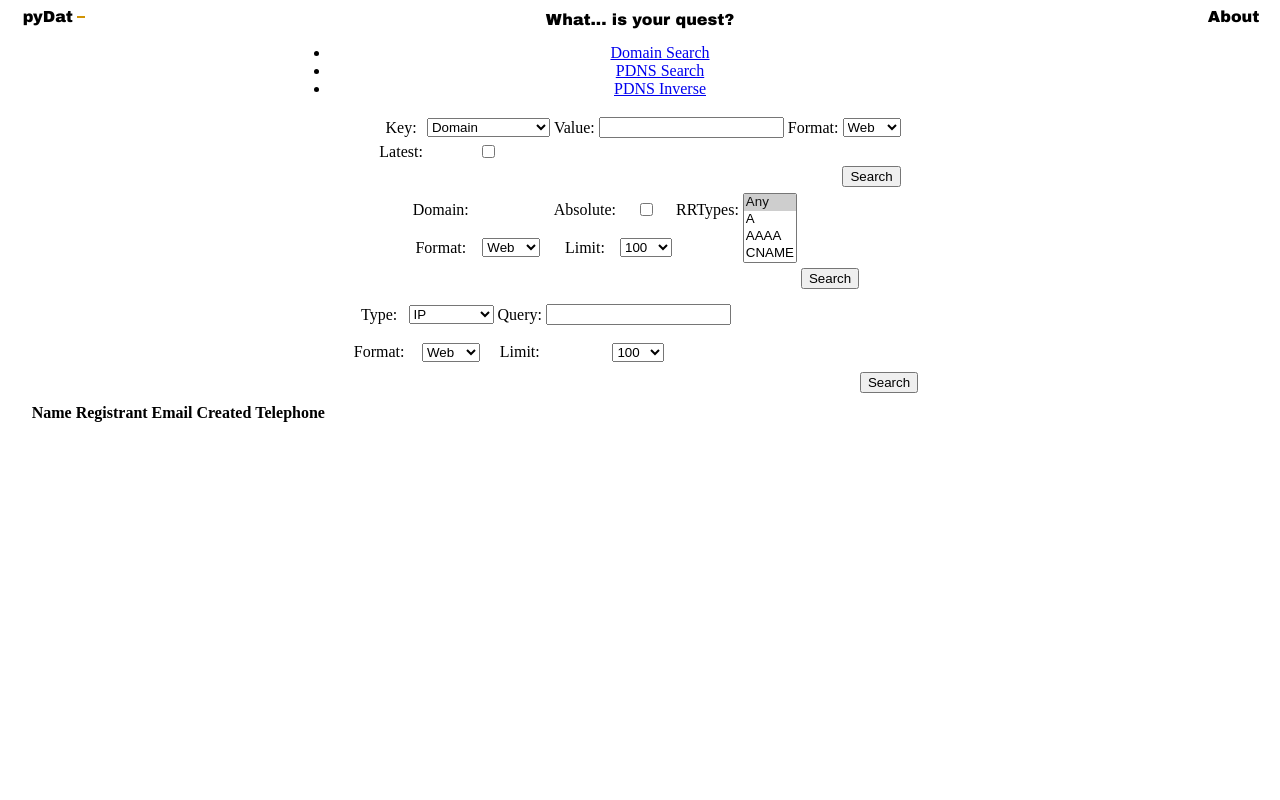
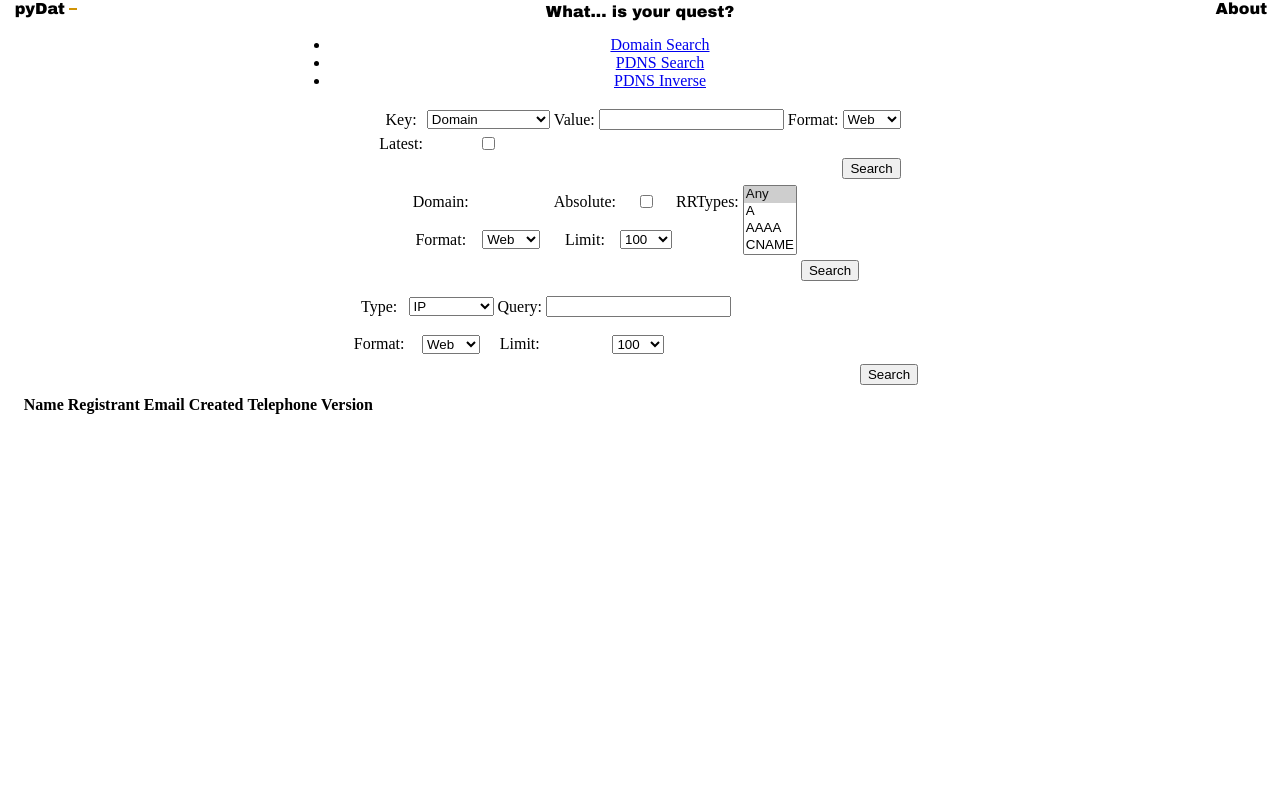
Before and after one commit to MITRECND/WhoDat, a Django app: template pydat/pydat/templates/domain.html in a window 1280 px wide. Run offline with Django 3.2, Linux system fonts and the light colour scheme; the template is opened without the code that fills it: values that come from a table or form of the project are taken from there, others are empty.

Commit message:
Some UI changes to make it look cleaner

```diff
--- a/pydat/pydat/static/css/pydat.css
+++ b/pydat/pydat/static/css/pydat.css
@@ -1,3 +1,14 @@
+html, body{
+    margin: 0;
+    overflow: hidden;
+    height: 100%;
+}
+
+#bodywrapper{
+    overflow-y: scroll;
+    height: 100%;
+}
+
 #page{
     width: 98%;
     display: block;
--- a/pydat/pydat/static/js/domain.js
+++ b/pydat/pydat/static/js/domain.js
@@ -81,6 +81,8 @@ $(document).ready(function() {
                         $('td:eq(5)', nRow).html( '<a href=/domains/registrant_telephone/'
                                                     + encodeURIComponent(telephone) + '>'
                                                     + telephone + '</a>').attr('title', 'Click to search by Telephone').addClass(oldVersion);
+
+                        $('td:eq(6)', nRow).addClass(oldVersion);
 
                     },
                     //Called after table is drawn
@@ -264,7 +266,7 @@ function diff(domain, v1, v2) {
 
         $(dtab).addClass('diffTable');
         $(text).append(dtab);
-        $(dtab).html("<thead><th>Entry</th><th>Original</th><th>Updated</th></thead><tbody></tbody>");
+        $(dtab).html("<thead><th>Entry</th><th>Version: " + v1 + "</th><th>Version: " + v2 + "</th></thead><tbody></tbody>");
         var dtabb = $(dtab).find("tbody");
 
         //Sort the results in alphabetical order
@@ -290,6 +292,7 @@ function diff(domain, v1, v2) {
             if (sort_arr[i][1] instanceof Array){
                 $(vcell).html(sort_arr[i][1][0]);
                 $(vcell2).html(sort_arr[i][1][1]);
+                $(vcell).addClass('changed')
                 $(vcell2).addClass('changed')
             }else{
                 $(vcell).html(sort_arr[i][1]);
@@ -374,12 +377,16 @@ function get_historical(domain, entry_version, target){
 
                 var hcell = document.createElement('td');
                 $(hcell).addClass(tdclass);
-                $(hcell).html('<span class="link fullDetail" domainName="' + result[i].domainName + '">Click</span>');
+                if(+entry_version == result[i].Version){
+                    $(hcell).html('<span>&nbsp;</span>');
+                }else{
+                    $(hcell).html('<span class="link fullDetail" domainName="' + result[i].domainName + '">Click</span>');
+                }
                 $(hrow).append(hcell);
 
                 var inner = "&nbsp;"
                 if (i != 0){
-                    inner = '<span class="link diff" domainName="' + result[i].domainName + '" version1="' + result[i - 1].Version + '" version2="' + result[i].Version + '">Click</span>';
+                    inner = '<span class="link diff" domainName="' + result[i].domainName + '" version1="' + result[i - 1].Version + '" version2="' + result[i].Version + '">' + result[i - 1].Version + " > " + result[i].Version  + '</span>';
                 }
 
                 var hcell = document.createElement('td');
--- a/pydat/pydat/templates/base.html
+++ b/pydat/pydat/templates/base.html
@@ -23,6 +23,7 @@
     {% endblock %}
   </head>
   <body>
+    <div id="bodywrapper">
 	<div id="header">
         <div id = "topline">
         <div id = "toprow">
@@ -334,5 +335,6 @@
 		This one by: <a href="mailto:wshields@mitre.org">Wesley Shields</a> and <a href="mailto:mkhan@mitre.org">Murad Khan</a>
     </div>
 
+    </div>
   </body>
 </html>
--- a/pydat/pydat/templates/domain.html
+++ b/pydat/pydat/templates/domain.html
@@ -29,6 +29,7 @@
           <th>Email</th>
           <th>Created</th>
           <th>Telephone</th>
+          <th>Version</th>
         </tr>
       </thead>
       <tbody>
```
